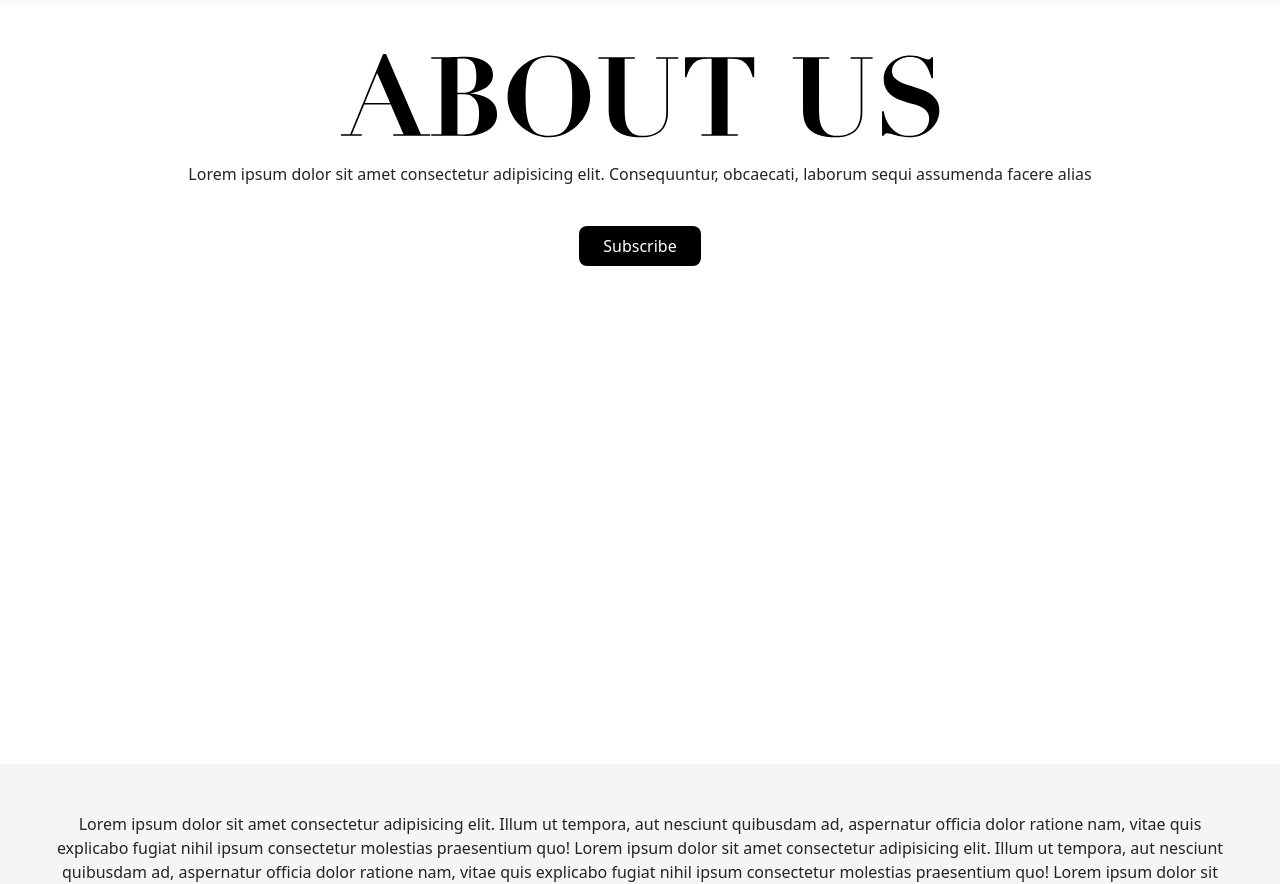
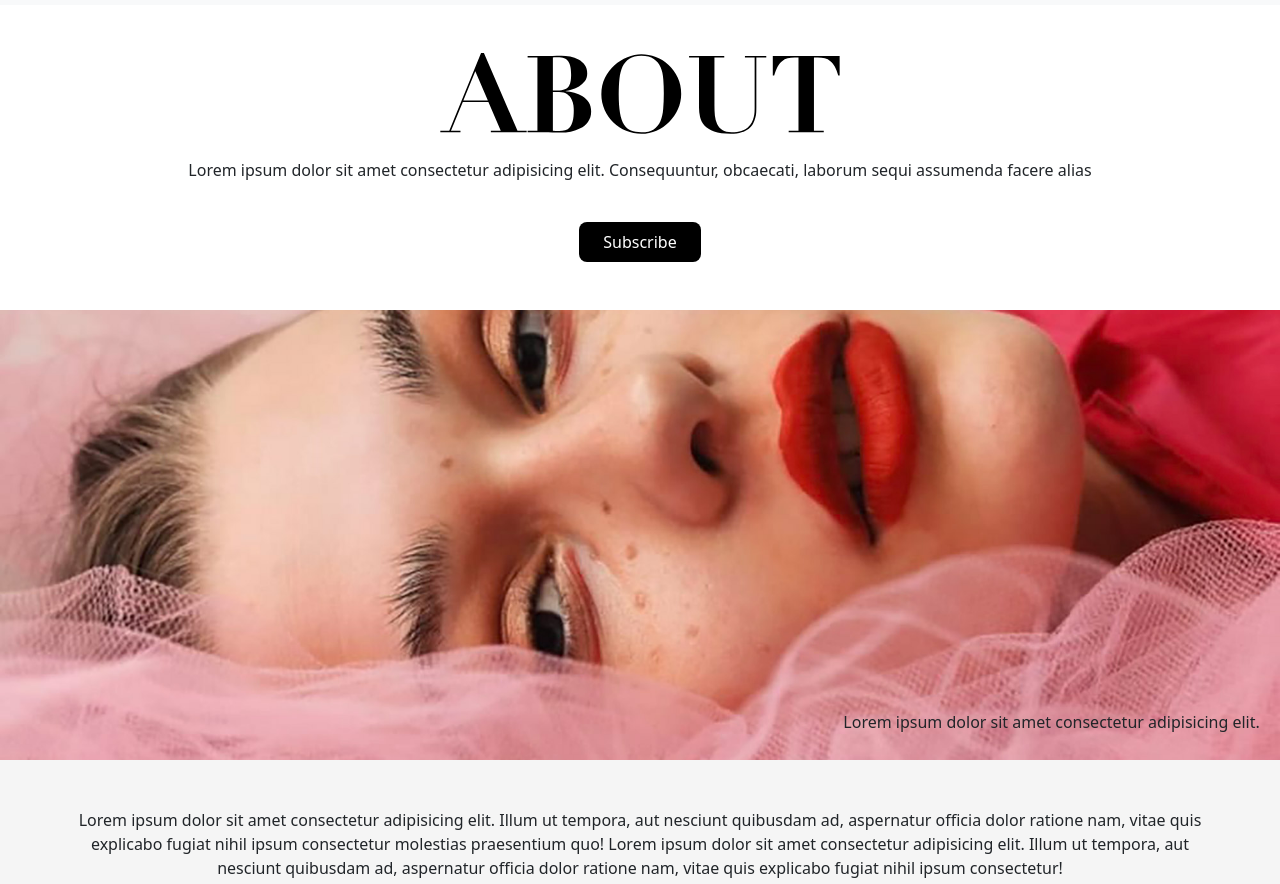
Before and after one commit to lafr0323/dsn1713-final, a website: page about-page.html in a window 1280 px wide. Shown: the part 74-958 px from the top of the page. Drawn offline with nearby package versions, Linux system fonts and the light colour scheme.

Commit message:
fixed sizing in html

```diff
--- a/about-page.html
+++ b/about-page.html
@@ -44,21 +44,25 @@
 
     <main>
       <section class="hero-banner container-fluid text-center pb-5">
-        <img class="justify-content-center pt-5" src="images/ABOUT-US.svg" alt="" width="600">
+        <img class="about-img justify-content-center pt-5" src="images/ABOUT.svg" alt="" width="400">
         <p class="hero-text p-4">
           Lorem ipsum dolor sit amet consectetur adipisicing elit. Consequuntur, obcaecati, laborum sequi assumenda facere alias
         </p>
         <button class="subscribe-btn primary-btn">Subscribe</button>
       </section>
 
-      <section class="about-img-section">
-        <!-- background image goes here and small text in bottom right corner         -->
+      <section class="about-img-section container-fluid">
+        <div>
+          <p class="banner-text col-6 col-md-4">
+            Lorem ipsum dolor sit amet consectetur adipisicing elit.
+          </p>
+        </div>
       </section>
 
-      <section class="about-write-up">
+      <section class="about-write-up container-fluid">
         <div>
           <p class="p-5 text-center">
-            Lorem ipsum dolor sit amet consectetur adipisicing elit. Illum ut tempora, aut nesciunt quibusdam ad, aspernatur officia dolor ratione nam, vitae quis explicabo fugiat nihil ipsum consectetur molestias praesentium quo! Lorem ipsum dolor sit amet consectetur adipisicing elit. Illum ut tempora, aut nesciunt quibusdam ad, aspernatur officia dolor ratione nam, vitae quis explicabo fugiat nihil ipsum consectetur molestias praesentium quo! Lorem ipsum dolor sit amet consectetur adipisicing elit. Illum ut tempora, aut nesciunt quibusdam ad, aspernatur officia dolor ratione nam, vitae quis explicabo fugiat nihil ipsum consectetur molestias praesentium quo!
+            Lorem ipsum dolor sit amet consectetur adipisicing elit. Illum ut tempora, aut nesciunt quibusdam ad, aspernatur officia dolor ratione nam, vitae quis explicabo fugiat nihil ipsum consectetur molestias praesentium quo! Lorem ipsum dolor sit amet consectetur adipisicing elit. Illum ut tempora, aut nesciunt quibusdam ad, aspernatur officia dolor ratione nam, vitae quis explicabo fugiat nihil ipsum consectetur!
           </p>
         </div>
       </section>
--- a/scss/custom.scss
+++ b/scss/custom.scss
@@ -43,12 +43,18 @@ $dark:          Black;
 }
 
 .about-img-section {
-    // background-image: url(../images/girl-laying-pink-banner.jpg);
+    background-image: url(../images/girl-laying-pink-banner.jpg);
     background-position: center;
     background-repeat: none;
     background-size: cover;
     position: relative;
     height: 450px;
+}
+
+.banner-text {
+    position: absolute;
+    bottom: 10px;
+    right: 10px;
 }
 
 .about-write-up {
```
Also changed, not shown: contact-page.html (+1 -1 lines), fashion-page.html (+1 -1 lines), index.html (+1 -1 lines), css/custom.css, images/ABOUT.svg (added), images/CONTACT.svg (added), 3 other files.
